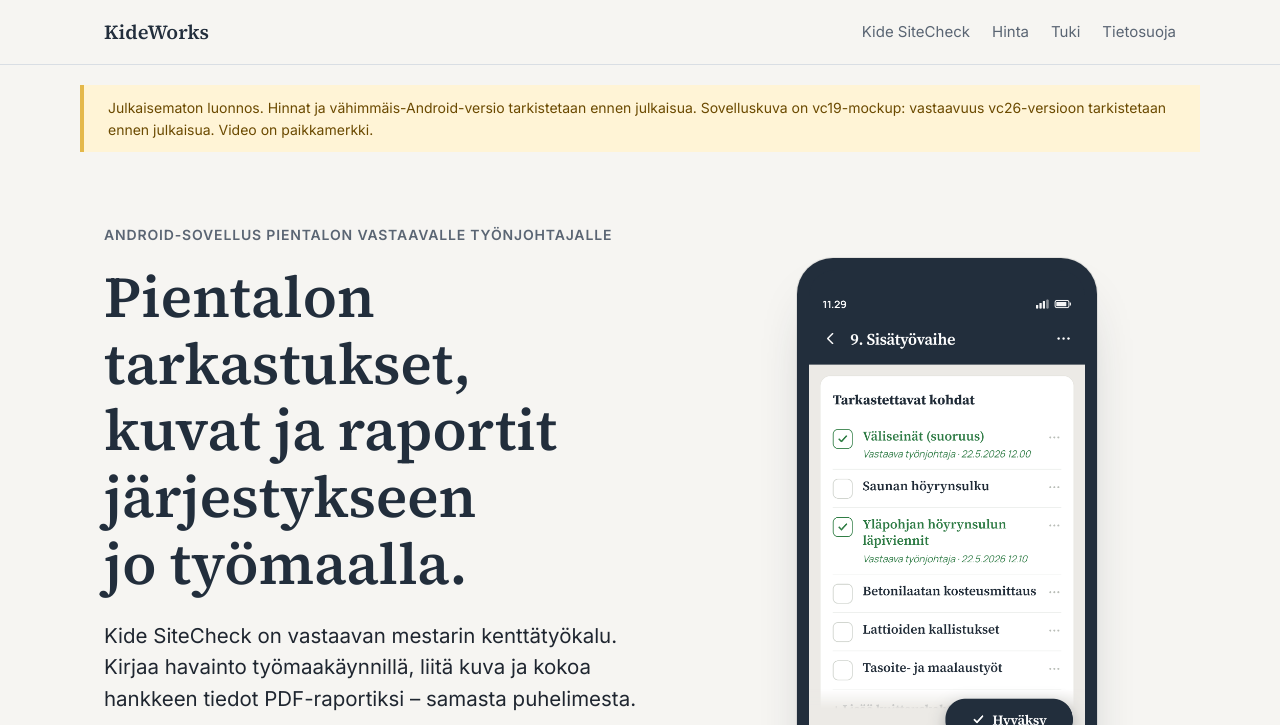
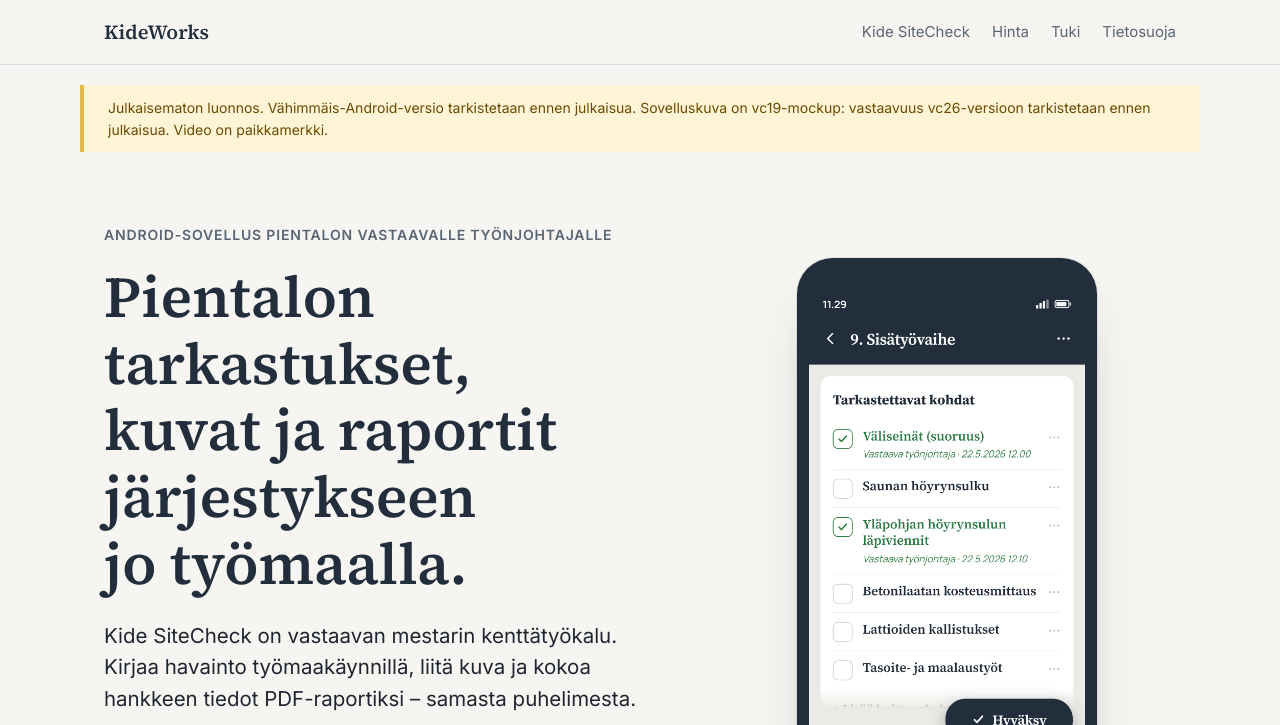
Before and after one commit to PekkaKiviahde/kidework-site, a plain HTML site: page index.html in a window 1280 px wide. Shown: the top 725 px of the page. Drawn offline with Linux system fonts and the light colour scheme.

Commit message:
Remove price verification notice after owner confirmation

```diff
--- a/index.html
+++ b/index.html
@@ -98,7 +98,7 @@
 </div>
 </header>
 <main id="sisalto">
-<aside class="draft-note wrap" aria-label="Luonnoksen tila">Julkaisematon luonnos. Hinnat ja vähimmäis-Android-versio tarkistetaan ennen julkaisua. Sovelluskuva on vc19-mockup: vastaavuus vc26-versioon tarkistetaan ennen julkaisua. Video on paikkamerkki.</aside>
+<aside class="draft-note wrap" aria-label="Luonnoksen tila">Julkaisematon luonnos. Vähimmäis-Android-versio tarkistetaan ennen julkaisua. Sovelluskuva on vc19-mockup: vastaavuus vc26-versioon tarkistetaan ennen julkaisua. Video on paikkamerkki.</aside>
 <section class="hero" id="tuote" aria-labelledby="otsikko">
 <div class="wrap">
 <div>
@@ -160,7 +160,6 @@
 <p><strong>Lataus maksuton.</strong> Käyttötilaus 19,90 €/kk tai 219 €/vuosi. Tilaus uusiutuu automaattisesti, kunnes perut sen Google Playssa.</p>
 <p><strong>Peruminen:</strong> tilaus perutaan Google Playn Tilaukset-kohdassa. Sovelluksen poistaminen puhelimesta ei peru tilausta.</p>
 <p><strong>Maksuton kokeilu:</strong> uusille tilaajille on tarjolla 14 vuorokauden maksuton kokeilu kuukausi- tai vuositilaukseen. Kokeilu koskee käyttäjiä, joilla ei ole aiemmin ollut Kide SiteCheck -tilausta. Kokeilun jälkeen valittu tilaus jatkuu maksullisena ja uusiutuu automaattisesti, ellei sitä peruta Google Playssa. Tarkista sinulle tarjottava kokeilu, veloitettava hinta ja ensimmäinen veloituspäivä ennen tilauksen vahvistamista.</p>
-<div class="check" role="note"><span class="tag">TARKISTETTAVA ENNEN JULKAISUA</span><span>Hinnat 19,90 €/kk ja 219 €/vuosi ovat käyttäjän ilmoittamia; Play Consolen hintataulukko ei ollut luettavissa 08.09.2026. Vahvista hinnat ennen julkaisua.</span></div>
 </div>
 </div>
 </section>
```
